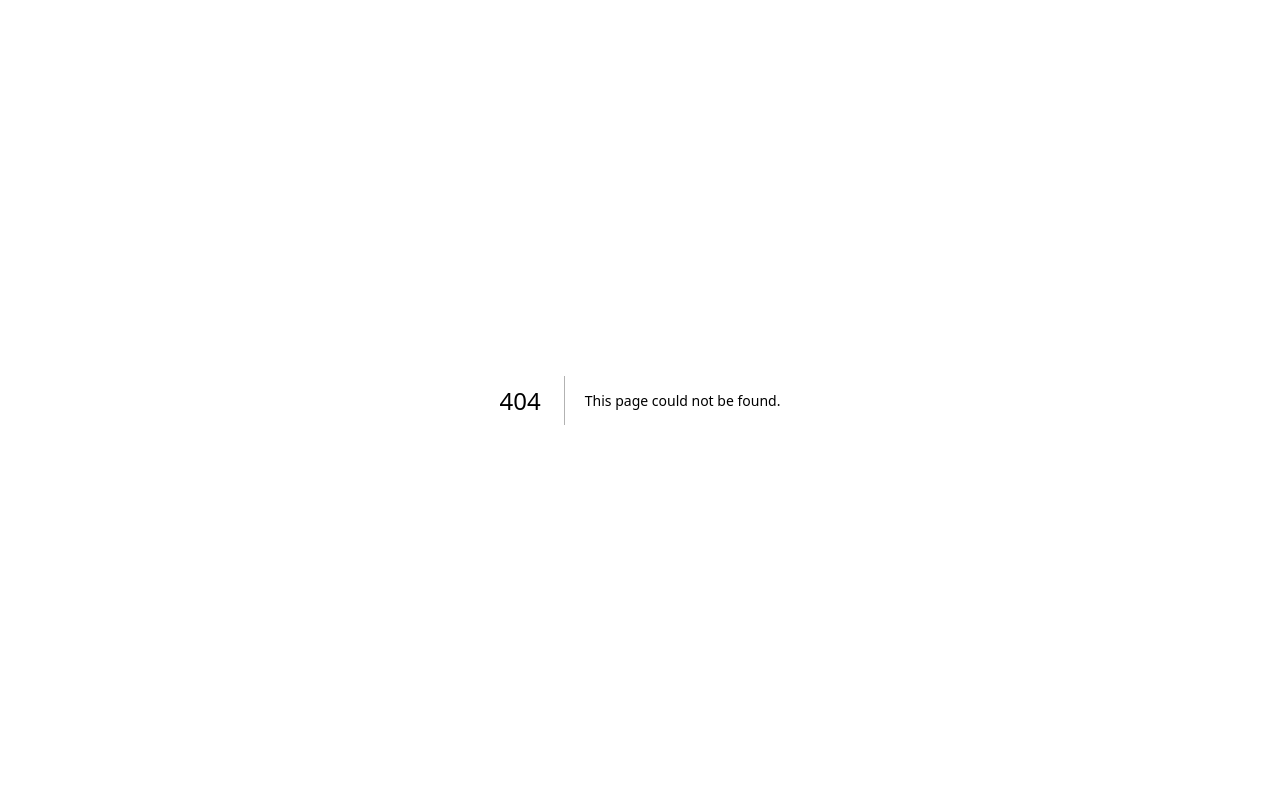
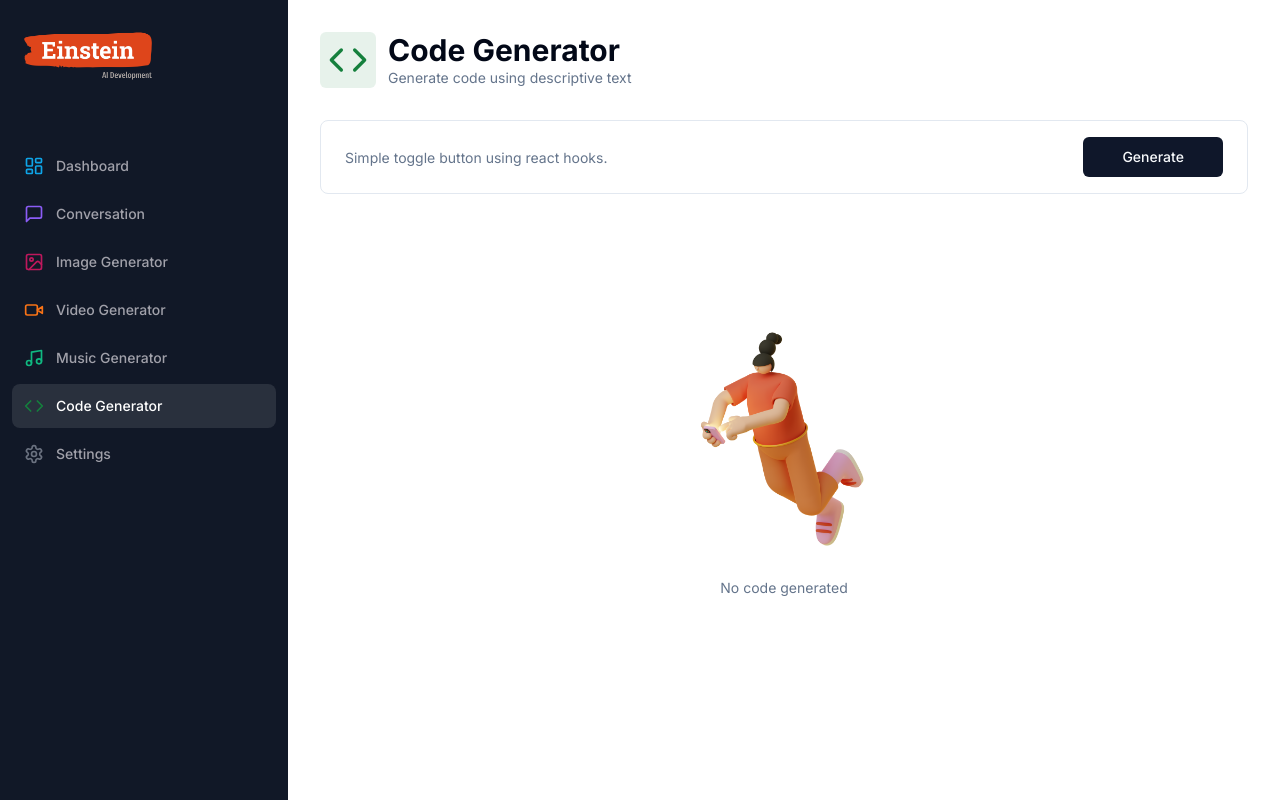
Before and after one commit to Jackal73/saas-ai, a Next.js app: page /code in a window 1280 px wide. Before the commit this address had no page. Built offline with nearby package versions, Linux system fonts and the light colour scheme.

Commit message:
Add AI `code generator` feature

```diff
--- /dev/null
+++ b/app/(dashboard)/(routes)/code/constants.ts
@@ -0,0 +1,7 @@
+import * as z from "zod";
+
+export const formSchema = z.object({
+  prompt: z.string().min(1, {
+    message: "Prompt is required",
+  }),
+});
--- /dev/null
+++ b/app/(dashboard)/(routes)/code/page.tsx
@@ -0,0 +1,135 @@
+"use client";
+
+import { useState } from "react";
+import axios from "axios";
+import * as z from "zod";
+import { Code } from "lucide-react";
+import { useForm } from "react-hook-form";
+import { zodResolver } from "@hookform/resolvers/zod";
+import { useRouter } from "next/navigation";
+import { ChatCompletionRequestMessage } from "openai";
+import ReactMarkdown from "react-markdown";
+
+import { Heading } from "@/components/heading";
+import { Form, FormControl, FormField, FormItem } from "@/components/ui/form";
+import { Input } from "@/components/ui/input";
+import { Button } from "@/components/ui/button";
+import { Empty } from "@/components/empty";
+import { Loader } from "@/components/loader";
+import { UserAvatar } from "@/components/user-avatar";
+import { BotAvatar } from "@/components/bot-avatar";
+import { cn } from "@/lib/utils";
+
+import { formSchema } from "./constants";
+
+const CodePage = () => {
+  const router = useRouter();
+  const [messages, setMessages] = useState<ChatCompletionRequestMessage[]>([]);
+
+  const form = useForm<z.infer<typeof formSchema>>({
+    resolver: zodResolver(formSchema),
+    defaultValues: {
+      prompt: "",
+    },
+  });
+
+  const isLoading = form.formState.isSubmitting;
+  const onSubmit = async (values: z.infer<typeof formSchema>) => {
+    try {
+      const userMessage: ChatCompletionRequestMessage = {
+        role: "user",
+        content: values.prompt,
+      };
+      const newMessages = [...messages, userMessage];
+      const response = await axios.post("/api/code", {
+        messages: newMessages,
+      });
+
+      setMessages((current) => [...current, userMessage, response.data]);
+
+      form.reset();
+    } catch (error: any) {
+      // TODO: Open Pro Modal
+      console.log(error);
+    } finally {
+      router.refresh();
+    }
+  };
+
+  return (
+    <div className="">
+      <Heading
+        title="Code Generator"
+        description="Generate code using descriptive text"
+        icon={Code}
+        iconColor="text-green-700"
+        bgColor="bg-green-700/10"
+      />
+      <div className="px-4 lg:px-8">
+        <div className="">
+          <Form {...form}>
+            <form
+              onSubmit={form.handleSubmit(onSubmit)}
+              className="rounded-lg border w-full p-4 px-3 md:px-6 focus-within:shadow-sm grid grid-cols-12 gap-2"
+            >
+              <FormField
+                name="prompt"
+                render={({ field }) => (
+                  <FormItem className="col-span-12 lg:col-span-10">
+                    <FormControl className="m-0 p-0">
+                      <Input
+                        className="border-0 outline-none focus-visible:ring-0 focus-visible:ring-transparent"
+                        disabled={isLoading}
+                        placeholder="Simple toggle button using react hooks."
+                        {...field}
+                      />
+                    </FormControl>
+                  </FormItem>
+                )}
+              />
+              <Button className="col-span-12 lg:col-span-2 w-full" disabled={isLoading}>
+                Generate
+              </Button>
+            </form>
+          </Form>
+        </div>
+        <div className="space-y-4 mt-4">
+          {isLoading && (
+            <div className="p-8 rounded-lg w-full flex items-center justify-center bg-muted">
+              <Loader />
+            </div>
+          )}
+          {messages.length === 0 && !isLoading && <Empty label="No code generated" />}
+          <div className="flex flex-col-reverse gap-y-4">
+            {messages.map((message) => (
+              <div
+                key={message.content}
+                className={cn(
+                  "p-8 w-full flex items-start gap-x-8 rounded-lg",
+                  message.role === "user" ? "bg-white border border-black/10" : "bg-muted"
+                )}
+              >
+                {message.role === "user" ? <UserAvatar /> : <BotAvatar />}
+                <ReactMarkdown
+                  components={{
+                    pre: ({ node, ...props }) => (
+                      <div className="overflow-auto w-full my-2 bg-black/10 p-2 rounded-lg">
+                        <pre {...props} />
+                      </div>
+                    ),
+                    code: ({ node, ...props }) => <code className="bg-black/10 rounded-lg p-1" {...props} />,
+                  }}
+                  className="text-sm overflow-hidden leading-7"
+                >
+                  {message.content || ""}
+                </ReactMarkdown>
+              </div>
+            ))}
+          </div>
+        </div>
+      </div>
+    </div>
+  );
+};
+
+export default CodePage;
--- /dev/null
+++ b/app/api/code/route.ts
@@ -0,0 +1,45 @@
+import { auth } from "@clerk/nextjs";
+import { NextResponse } from "next/server";
+import { ChatCompletionRequestMessage, Configuration, OpenAIApi } from "openai";
+
+const configuration = new Configuration({
+  apiKey: process.env.OPENAI_API_KEY,
+});
+
+const openai = new OpenAIApi(configuration);
+
+const instructionMessage: ChatCompletionRequestMessage = {
+  role: "system",
+  content:
+    "You are a code generator. You must answer only in markdown code snippets. Use code comments for explanations.",
+};
+
+export async function POST(req: Request) {
+  try {
+    const { userId } = auth();
+    const body = await req.json();
+    const { messages } = body;
+
+    if (!userId) {
+      return new NextResponse("Unauthorized", { status: 401 });
+    }
+
+    if (!configuration.apiKey) {
+      return new NextResponse("OpenAI API Key not configured", { status: 500 });
+    }
+
+    if (!messages) {
+      return new NextResponse("Messages are required", { status: 400 });
+    }
+
+    const response = await openai.createChatCompletion({
+      model: "gpt-3.5-turbo",
+      messages: [instructionMessage, ...messages],
+    });
+
+    return NextResponse.json(response.data.choices[0].message);
+  } catch (error) {
+    console.log("[CODE_ERROR", error);
+    return new NextResponse("Internal error", { status: 500 });
+  }
+}
```
